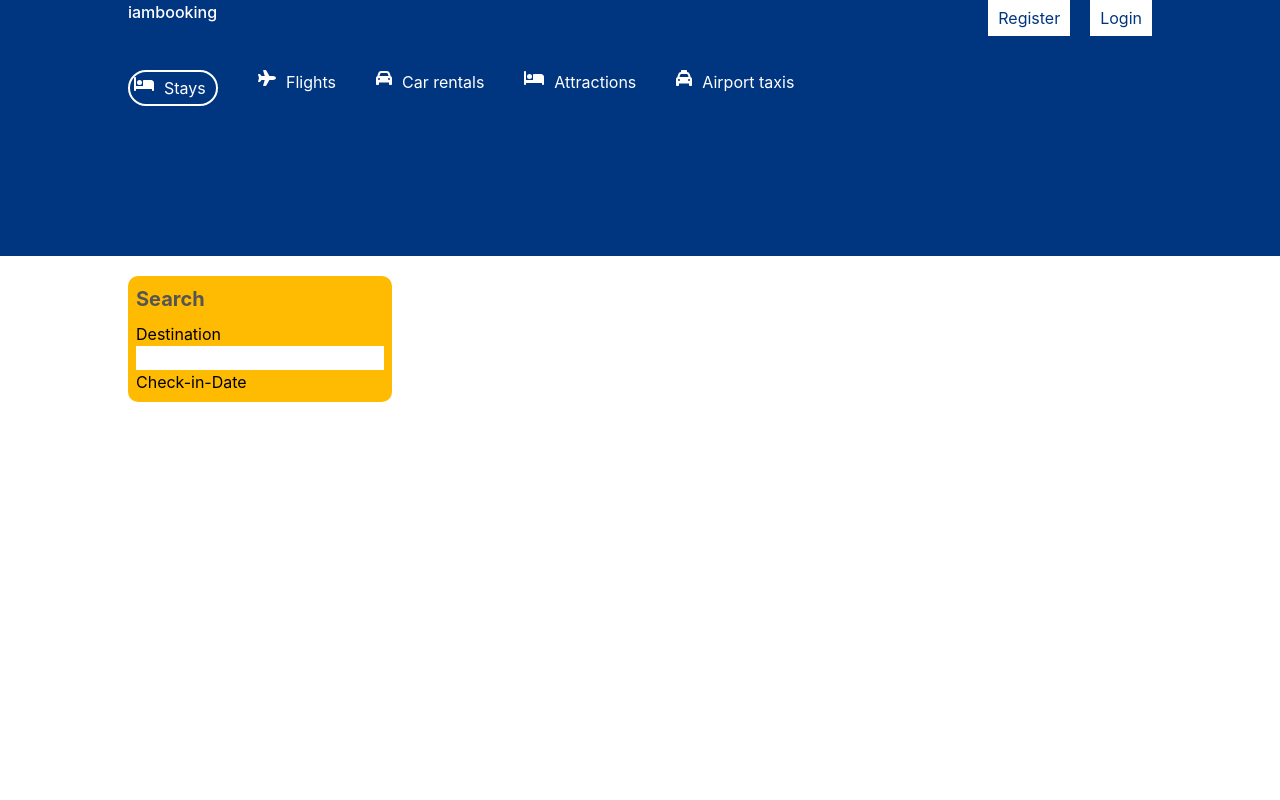
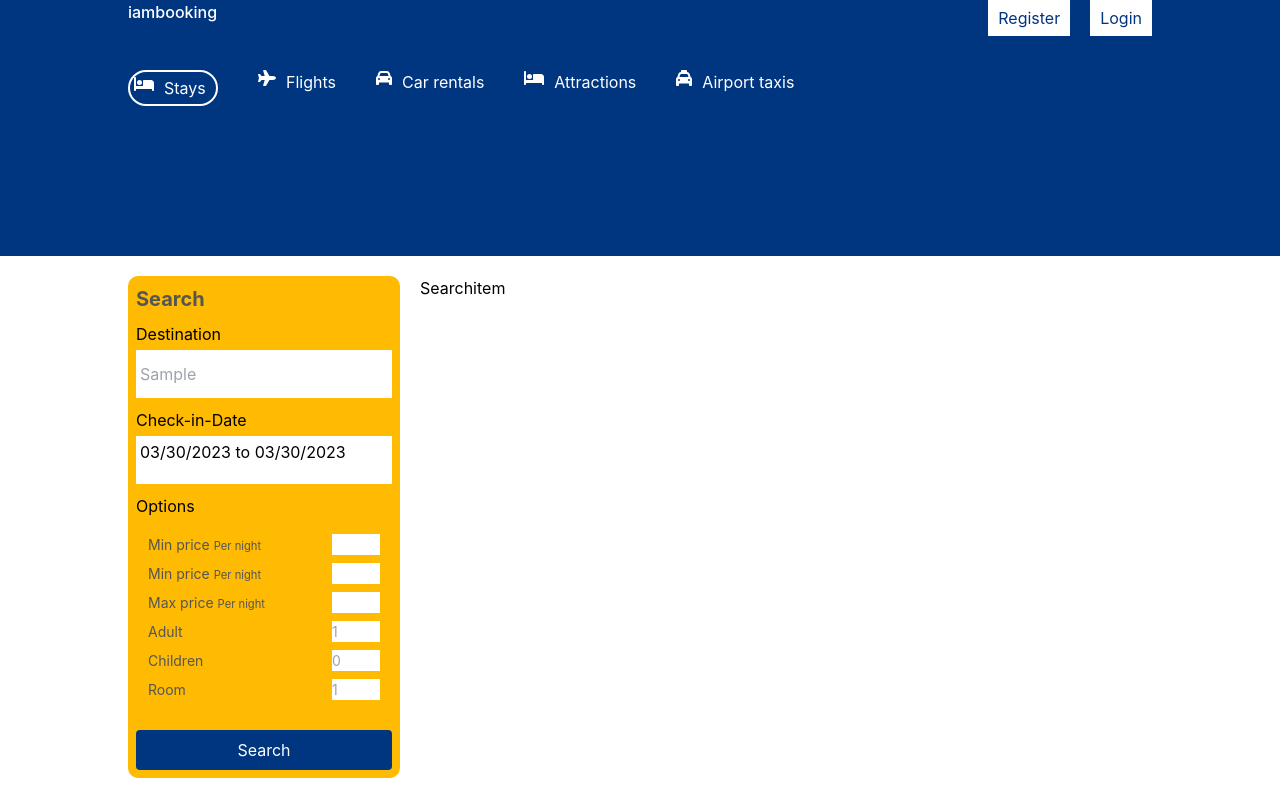
Before and after one commit to oladsdan/bookingapp, a React (Create React App) app: page / in a window 1280 px wide. Both pictures are taken after typing "Sample" into the empty fields and a click on the button "Search". Built offline with nearby package versions, Linux system fonts and the light colour scheme.

Commit message:
the used search bar component for the hotel list

```diff
--- a/src/components/Header.jsx
+++ b/src/components/Header.jsx
@@ -106,6 +106,7 @@ const Header = ({type}) => {
                                     moveRangeOnFirstSelection={false}
                                     ranges={date}
                                     className="absolute top-12 z-[2]"
+                                    minDate={new Date()}
                                 />
                             }
                         </div>
--- /dev/null
+++ b/src/components/SearchItem/Searchitem.jsx
@@ -0,0 +1,9 @@
+import React from 'react'
+
+const Searchitem = () => {
+  return (
+    <div>Searchitem</div>
+  )
+}
+
+export default Searchitem
--- a/src/pages/HotelList.jsx
+++ b/src/pages/HotelList.jsx
@@ -1,12 +1,20 @@
-import React from 'react'
+import React, {useState} from 'react'
 import Header from '../components/Header'
 import Navbar from '../components/Navbar'
 import { useLocation } from 'react-router-dom'
+import { format } from 'date-fns'
+import { DateRange } from 'react-date-range'
+import Searchitem from '../components/SearchItem/Searchitem'
 
 const HotelList = () => {
 
-  const location = useLocation()
-  console.log(location)
+  // locations from the header component in the navigate passing the states
+  const location = useLocation();
+  const [destination, setDestination] = useState(location.state.destination)
+  const [date, setDate] = useState(location.state.date)
+  const [openDate, setOpenDate] = useState(false)
+  const [options, setoptions] = useState(location.state.options)
+
 
   return (
     <div>
@@ -16,18 +24,70 @@ const HotelList = () => {
         <div className="listWrapper w-[100%] max-w-5xl flex gap-5">
           <div className="listSearch flex-[1] bg-[#febb02] p-2 rounded-[10px] sticky top-2 ">
             <h1 className="font-bold text-[20px] text-[#555] mb-2">Search</h1>
-            <div className="lsI">
+            <div className="flex flex-col gap-1 mb-[10px]">
               <label htmlFor='des'>Destination</label>
-              <input id='des' type='text' />
+              <input id='des' type='text' placeholder={destination} className="h-12 border-0 p-1" />
             </div>
 
-            <div className="lsI">
+            <div className="flex flex-col gap-1 mb-[10px]">
               <label htmlFor='des'>Check-in-Date</label>
+              <span onClick={()=>setOpenDate(!openDate)}  className="h-12 border-0 bg-white p-1 cursor-pointer"> {`${format(date[0].startDate, "MM/dd/yyyy")} to ${format(date[0].endDate, "MM/dd/yyyy")}`}</span>
+              {openDate && <DateRange onChange={item => setDate([item.selection])}
+              minDate={new Date()}
+              ramges={date}
+              />}
+
 
             </div>
+            <div className="flex flex-col gap-1 mb-[10px]">
+              <label>Options</label>
+              <div className="p-3">
+
+              <div className="lsoptionitem flex justify-between mb-2 text-[#555] text-[14px] ">
+                <span className="lsoptionText">
+                  Min price <small>Per night</small>
+                </span>
+                <input type='number' className="w-12" />
+              </div>
+              <div className="lsoptionitem flex justify-between mb-2 text-[#555] text-[14px]">
+                <span className="lsoptionText">
+                  Min price <small>Per night</small>
+                </span>
+                <input type='number' className="w-12" />
+              </div>
+              <div className="lsoptionitem flex justify-between mb-2 text-[#555] text-[14px]">
+                <span className="lsoptionText">
+                  Max price <small>Per night</small>
+                </span>
+                <input type='number' className="w-12" />
+              </div>
+              <div className="lsoptionitem flex justify-between mb-2 text-[#555] text-[14px]">
+                <span className="lsoptionText">
+                  Adult
+                </span>
+                <input type='number' min={1} placeholder={options.adult} className="w-12" />
+              </div>
+              <div className="lsoptionitem flex justify-between mb-2 text-[#555] text-[14px]">
+                <span className="lsoptionText">
+                  Children
+                </span>
+                <input type='number' min={0} placeholder={options.children} className="w-12" />
+              </div>
+              <div className="lsoptionitem flex justify-between mb-2 text-[#555] text-[14px]">
+                <span className="lsoptionText">
+                  Room
+                </span>
+                <input type='number' min={1} placeholder={options.room} className="w-12"/>
+              </div>
+              </div>
+            </div>
+            <button className="p-2 bg-blue-col text-white rounded w-[100%]">Search</button>
 
           </div>
-          <div className="listResult flex-[3]"></div>
+          <div className="listResult flex-[3]">
+            <Searchitem />
+
+          </div>
         </div>
       </div>
 
```
